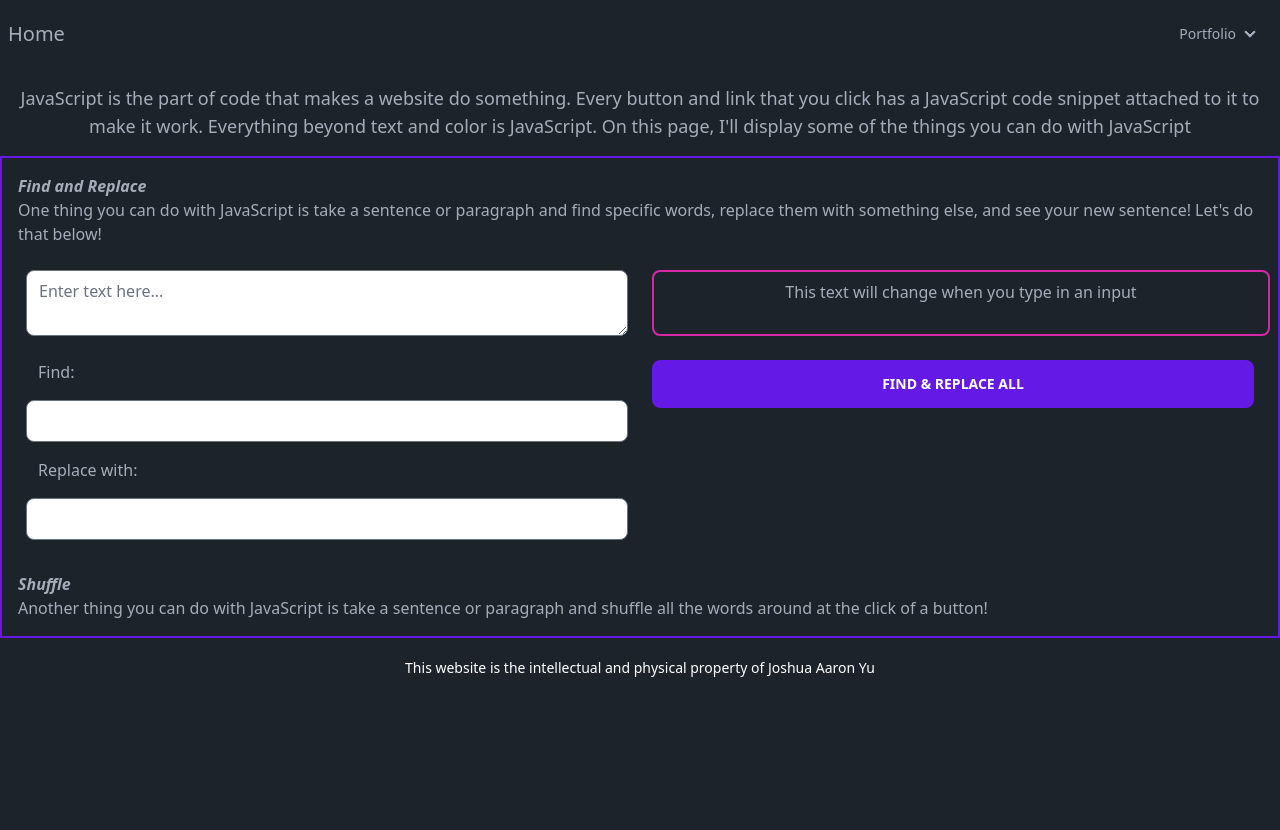
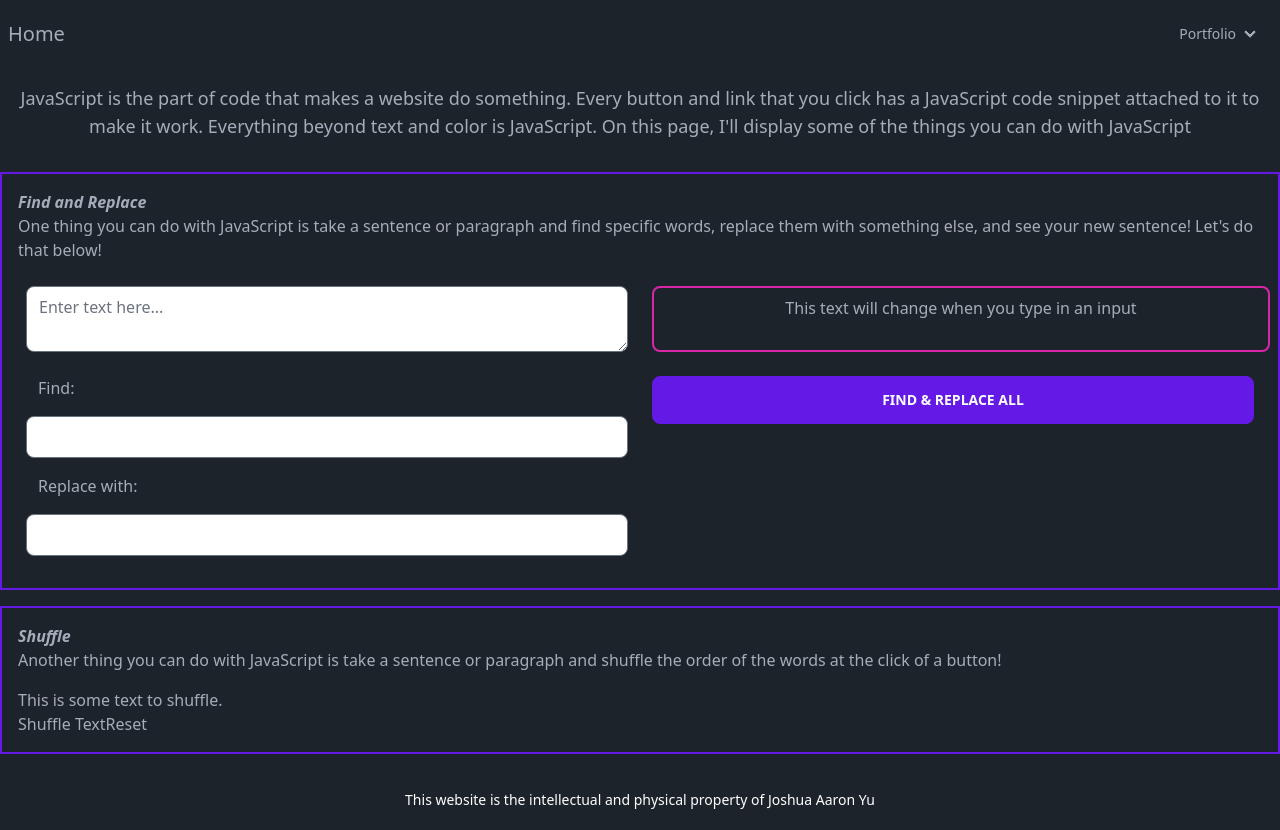
Before and after one commit to JoshuaYu2023/personal-website, a Next.js app in the folder frontend/: page /js-events in a window 1280 px wide. Before the commit the page ends 800 px from the top, so only its background shows below. Built offline with nearby package versions, Linux system fonts and the light colour scheme; what tailwindcss-animated would draw is missing.

Commit message:
make a working shuffle function

```diff
--- a/frontend/src/app/js-events/components/Content.tsx
+++ b/frontend/src/app/js-events/components/Content.tsx
@@ -1,23 +1,29 @@
 import {FindAndReplace} from "@/app/js-events/components/FindReplace";
+import {Shuffle} from "@/app/js-events/components/Shuffle";
 
 export function Content() {
-    return(
-        <section className={'container border-2 border-primary mx-auto px-4'}>
+    return (
+        <div>
+            <section className={'container border-2 border-primary mx-auto my-4 px-4'}>
                 <div className={'my-4'}>
                     <h1 className={'font-bold italic'}>Find and Replace</h1>
-                <p>One thing you can do with JavaScript is take a sentence or paragraph and find specific words, replace
+                    <p>One thing you can do with JavaScript is take a sentence or paragraph and find specific words,
+                        replace
                         them with something else, and see your new sentence! Let's do that below!</p>
                 </div>
                 <div className={'my-4'}>
                     <FindAndReplace/>
                 </div>
+            </section>
+            <section className={'container border-2 border-primary mx-auto my-4 px-4'}>
                 <div className={'my-4'}>
                     <h1 className={'font-bold italic'}>Shuffle</h1>
-                <p>Another thing you can do with JavaScript is take a sentence or paragraph and shuffle all the words around at the click of a button!</p>
+                    <p>Another thing you can do with JavaScript is take a sentence or paragraph and shuffle the order of the words at the click of a button!</p>
                 </div>
                 <div className={'my-4'}>
-
+                    <Shuffle/>
                 </div>
             </section>
+        </div>
     )
 }
--- a/frontend/src/app/js-events/components/Shuffle.tsx
+++ b/frontend/src/app/js-events/components/Shuffle.tsx
@@ -0,0 +1,23 @@
+export function Shuffle() {
+    return (
+        <div>
+            <p id={"text"}>This is some text to shuffle.</p>
+            <button onClick={HandleShuffle}>Shuffle Text</button>
+            <button onClick={GoBack}>Reset</button>
+        </div>
+    )
+}
+
+function HandleShuffle() {
+    const textElement = document.getElementById('text')
+    const text = textElement ? textElement.textContent : ''
+    const words = text.split(' ')
+    words.sort(() => Math.random() - 0.5)
+    const shuffledText = words.join(' ')
+    textElement && (textElement.textContent = shuffledText)
+}
+
+function GoBack() {
+    let element = document.getElementById('text')
+    element.innerText = 'Life before death, strength before weakness, journey before destination. I will unite instead of divide. I will bring men together. I will take responsibility for what I have done. If I must fall, I will rise each time a better man.'
+}
```
Lines whose indentation alone changed are shown as unchanged.
